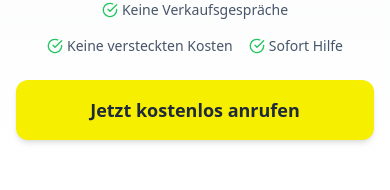
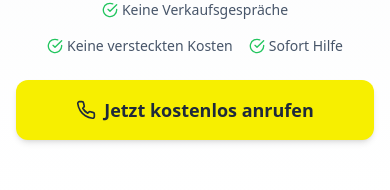
Before and after one commit to leovoiceagent/b2c-landing-page, a React (Vite) app: page / in a window 390 px wide. Shown: the part 363-553 px from the top of the page. Built offline with nearby package versions, Linux system fonts and the light colour scheme; no server answers.

Commit message:
Add Phone icon to mobile CTA button

```diff
--- a/src/App.tsx
+++ b/src/App.tsx
@@ -1,5 +1,6 @@
 import React, { useState, useEffect } from 'react';
 import {
+  Phone,
   MessageCircle,
   Lightbulb,
   CheckCircle,
@@ -103,8 +104,9 @@ function App() {
               {/* Mobile CTA Button (visible on small screens) */}
               <button
                 onClick={() => setShowVoiceDemo(true)}
-                className="lg:hidden w-full bg-leo-yellow hover:bg-leo-yellow/90 text-leo-dark px-6 py-4 rounded-xl font-semibold text-lg transition-all duration-300 hover:scale-[1.02] shadow-md"
+                className="lg:hidden w-full bg-leo-yellow hover:bg-leo-yellow/90 text-leo-dark px-6 py-4 rounded-xl font-semibold text-lg flex items-center justify-center gap-2 transition-all duration-300 hover:scale-[1.02] shadow-md"
               >
+                <Phone className="w-5 h-5" />
                 Jetzt kostenlos anrufen
               </button>
             </div>
```
